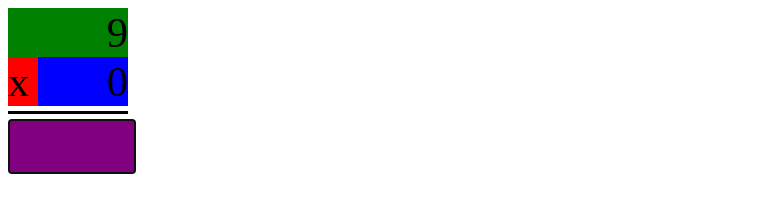
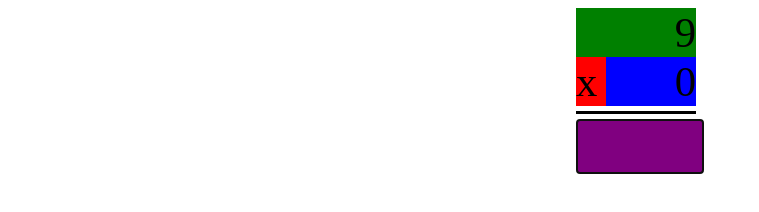
Before and after one commit to treetopdenizen/webmultiplication, a plain HTML site: page Index.html in a window 1280 px wide. Shown: the whole page, without its empty margins (0-759 px from the left). Drawn offline with Linux system fonts and the light colour scheme.

Commit message:
Add flexbox.

```diff
--- a/Index.html
+++ b/Index.html
@@ -5,7 +5,7 @@
     </head>
     <body>
        <!-- <iframe src = "http://www.didax.com/apps/unifix/"> </iframe>-->
-
+        <div class="flexboxclass" id="flexbox"></div>
         <script src="main.js"></script>
     </body>
 </html>
--- a/main.js
+++ b/main.js
@@ -9,28 +9,25 @@ var start
 
 var f1, f2
 
-function random_equation()
-{  f1 = Math.floor(Math.random()*10);
-   f2 = Math.floor(Math.random()*10);
+function random_equation() {
+    f1 = Math.floor(Math.random()*10);
+    f2 = Math.floor(Math.random()*10);
+    var equation = document.getElementById("equation");
+    if (equation) {
+        var parentNode = equation.parentNode;
+        parentNode.removeChild(equation);
+    }
+    var flexbox = document.getElementById("flexbox");
+    flexbox.appendChild(create_equation(f1,f2,f1*f2));
+    document.getElementById("answer").addEventListener("keydown", check_answer)
+    document.getElementById("answer").focus();
+}
 
-    var equation = document.getElementById("equation")
-
-    if (equation)
-    {
-        var parentNode = equation.parentNode;
-
-        parentNode.removeChild(equation)
-    }
-document.body.appendChild(create_equation(f1,f2,f1*f2))
-document.getElementById('answer').addEventListener("keydown", check_answer)
-document.getElementById("answer").focus();
-
-}
 function create_equation (f1, f2, p)
 {
     start = new Date()
     var equation = document.createElement("div");
-    equation.setAttribute("id", "equation")
+    equation.setAttribute("id","equation");
     equation.setAttribute("class","equation");
     var factor1 = document.createElement("div");
     factor1.setAttribute("class","factor1");
@@ -58,7 +55,6 @@ function create_equation (f1, f2, p)
     equation.appendChild(product);
     return equation;
 }
-
 function check_answer (event)
 {
     console.log(event)
@@ -70,19 +66,14 @@ function check_answer (event)
         if (f1*f2 === parseInt(x))
         {
             console.log("That is Correct")
-
         }
         else
         {
             console.log("That is wrong")
-
         }
         var stop = new Date()
         console.log(stop-start)
-        random_equation()
+        random_equation();
     }
-
-
 }
-
 random_equation();
--- a/styles.css
+++ b/styles.css
@@ -2,6 +2,10 @@
     display:inline-block;
     background-color:red;
     width: 30px;
+}
+.flexboxclass {
+    display: flex;
+    justify-content: center;
 }
 .factor2 {
     display:inline-block;
@@ -28,12 +32,11 @@
 }
 .product {
     width:120px;
+    text-align:right;
     font-size: 32pt;
-    text-align:right;
     background-color: purple;
 }
 .equation {
+    display:inline-block;
     font-size: 32pt;
-    display:inline-block;
-
 }
```
